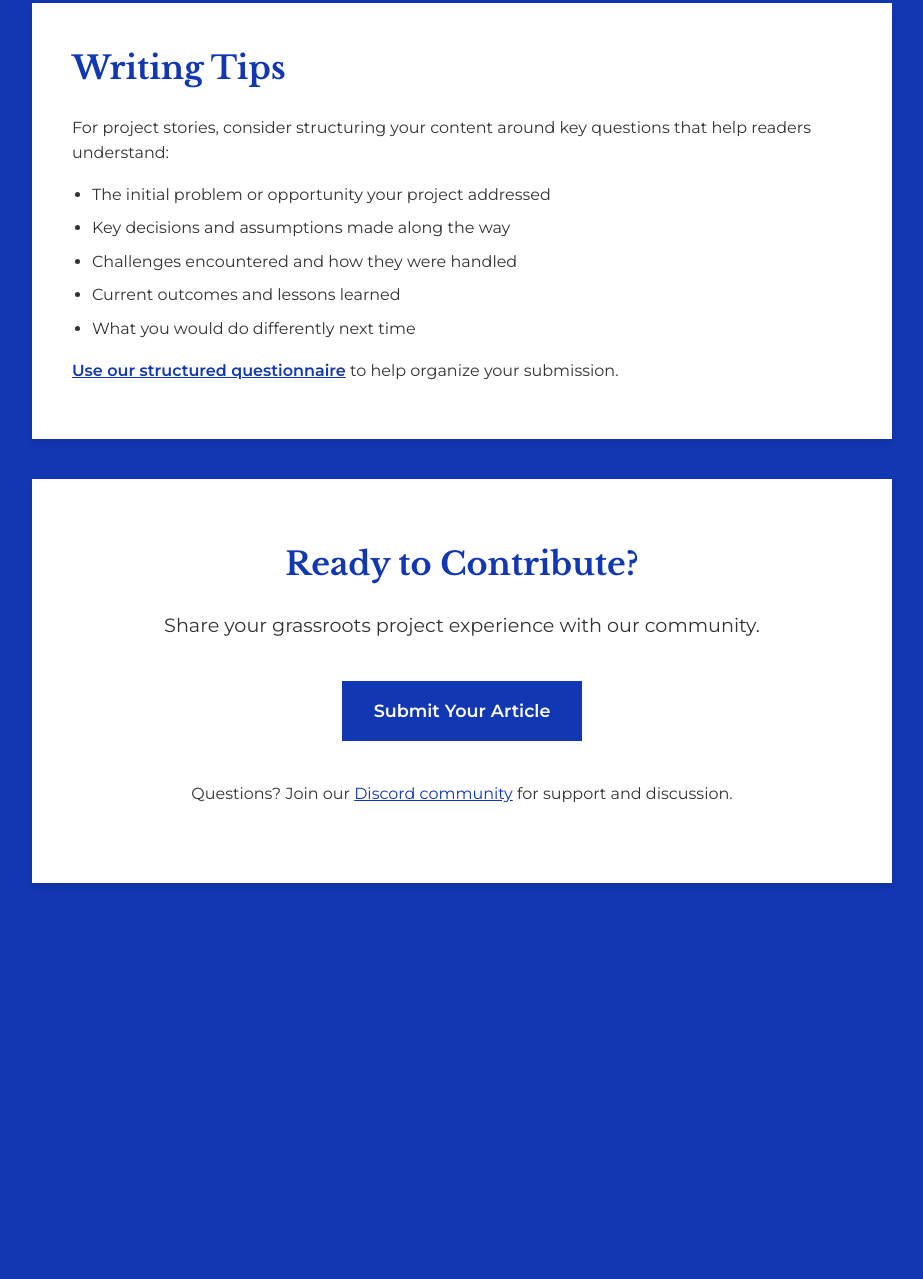
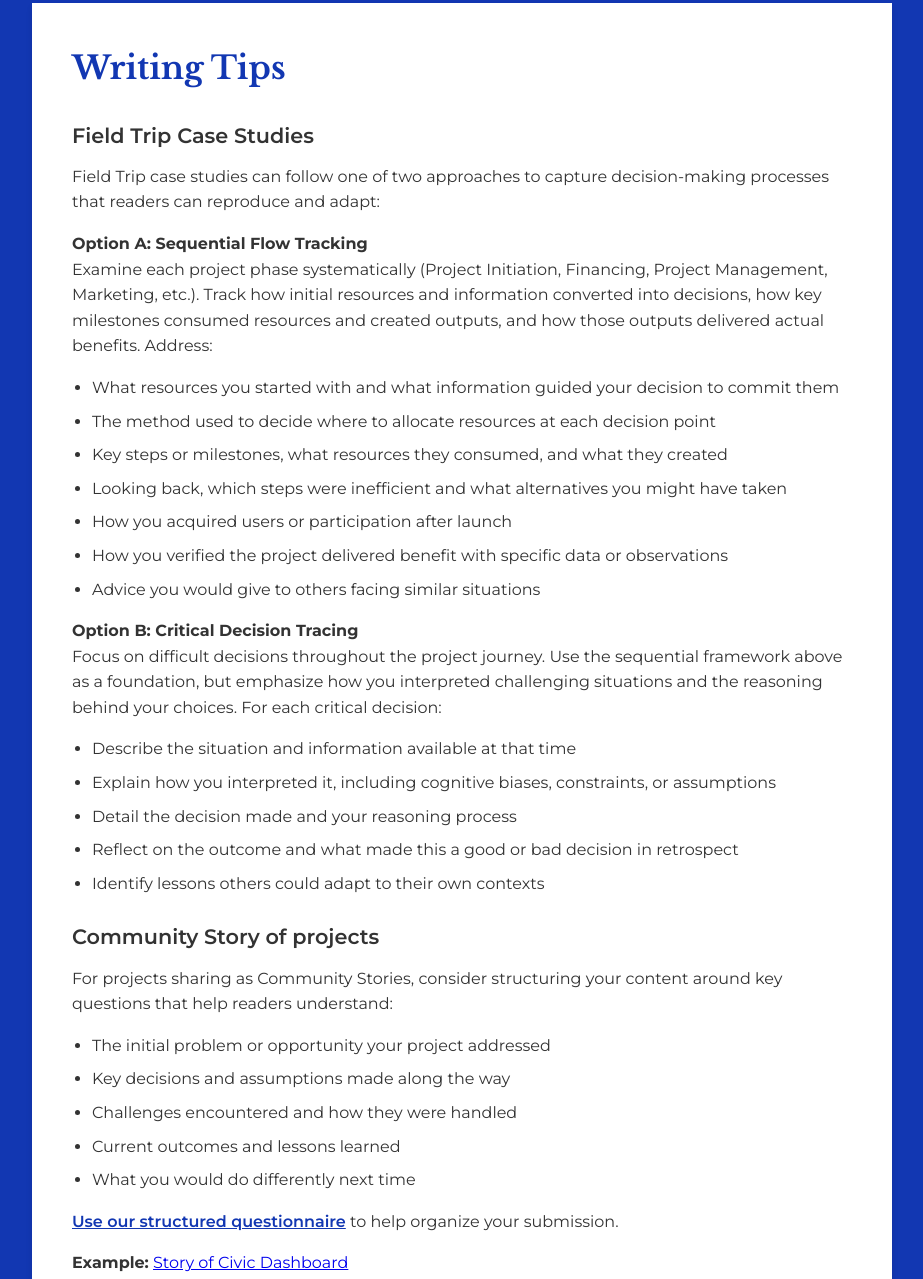
Before and after one commit to saintgull/blueprint, a plain HTML site: page for-writers.html in a window 1280 px wide. Shown: the part 1899-3178 px from the top of the page, without its empty margins (178-1101 px from the left). Before the commit the page ends 2822 px from the top, so only its background shows below. Drawn offline with nearby package versions, Linux system fonts and the light colour scheme.

Commit message:
added guideline for contribution

```diff
--- a/for-writers.html
+++ b/for-writers.html
@@ -272,7 +272,7 @@
 
                 <div class="submission-card">
                     <h3>Community Story</h3>
-                    <p>Community news, events, biographies, and human interest pieces that provide context without deep analysis.</p>
+                    <p>Events upskill people, biographies, and human interest pieces that provide context without deep analysis.</p>
                     <span class="submission-status status-open">Open for submission</span>
                 </div>
 
@@ -286,7 +286,37 @@
 
         <div class="content-box">
             <h2>Writing Tips</h2>
-            <p>For project stories, consider structuring your content around key questions that help readers understand:</p>
+            <h3>Field Trip Case Studies</h3>
+            <p>Field Trip case studies can follow one of two approaches to capture decision-making processes that readers can reproduce and adapt:</p>
+
+            <h4>Option A: Sequential Flow Tracking</h4>
+            <p>Examine each project phase systematically (Project Initiation, Financing, Project Management, Marketing, etc.). Track how initial resources and information converted into decisions, how key milestones consumed resources and created outputs, and how those outputs delivered actual benefits. Address:</p>
+            <ul>
+                <li>What resources you started with and what information guided your decision to commit them</li>
+                <li>The method used to decide where to allocate resources at each decision point</li>
+                <li>Key steps or milestones, what resources they consumed, and what they created</li>
+                <li>Looking back, which steps were inefficient and what alternatives you might have taken</li>
+                <li>How you acquired users or participation after launch</li>
+                <li>How you verified the project delivered benefit with specific data or observations</li>
+                <li>Advice you would give to others facing similar situations</li>
+            </ul>
+
+            <h4>Option B: Critical Decision Tracing</h4>
+            <p>Focus on difficult decisions throughout the project journey. Use the sequential framework above as a foundation, but emphasize how you interpreted challenging situations and the reasoning behind your choices. For each critical decision:</p>
+            <ul>
+                <li>Describe the situation and information available at that time</li>
+                <li>Explain how you interpreted it, including cognitive biases, constraints, or assumptions</li>
+                <li>Detail the decision made and your reasoning process</li>
+                <li>Reflect on the outcome and what made this a good or bad decision in retrospect</li>
+                <li>Identify lessons others could adapt to their own contexts</li>
+            </ul>
+
+            <!-- <div class="example-placeholder">
+                <strong>Example:</strong> [Placeholder for first Blueprint Field Trip article as reference]
+            </div> -->
+
+            <h3>Community Story of projects</h3>
+            <p>For projects sharing as Community Stories, consider structuring your content around key questions that help readers understand:</p>
             <ul>
                 <li>The initial problem or opportunity your project addressed</li>
                 <li>Key decisions and assumptions made along the way</li>
@@ -295,6 +325,10 @@
                 <li>What you would do differently next time</li>
             </ul>
             <p><a href="https://forms.gle/oTaKdG2kGKCiTrEz7" style="color: #1237b2; font-weight: 600;">Use our structured questionnaire</a> to help organize your submission.</p>
+
+            <div class="example-placeholder">
+                <strong>Example:</strong> <a href="http://the-blueprint.ghost.io/civic-dashboard">Story of Civic Dashboard</a>
+            </div>
         </div>
 
         <div class="cta-section">
```
